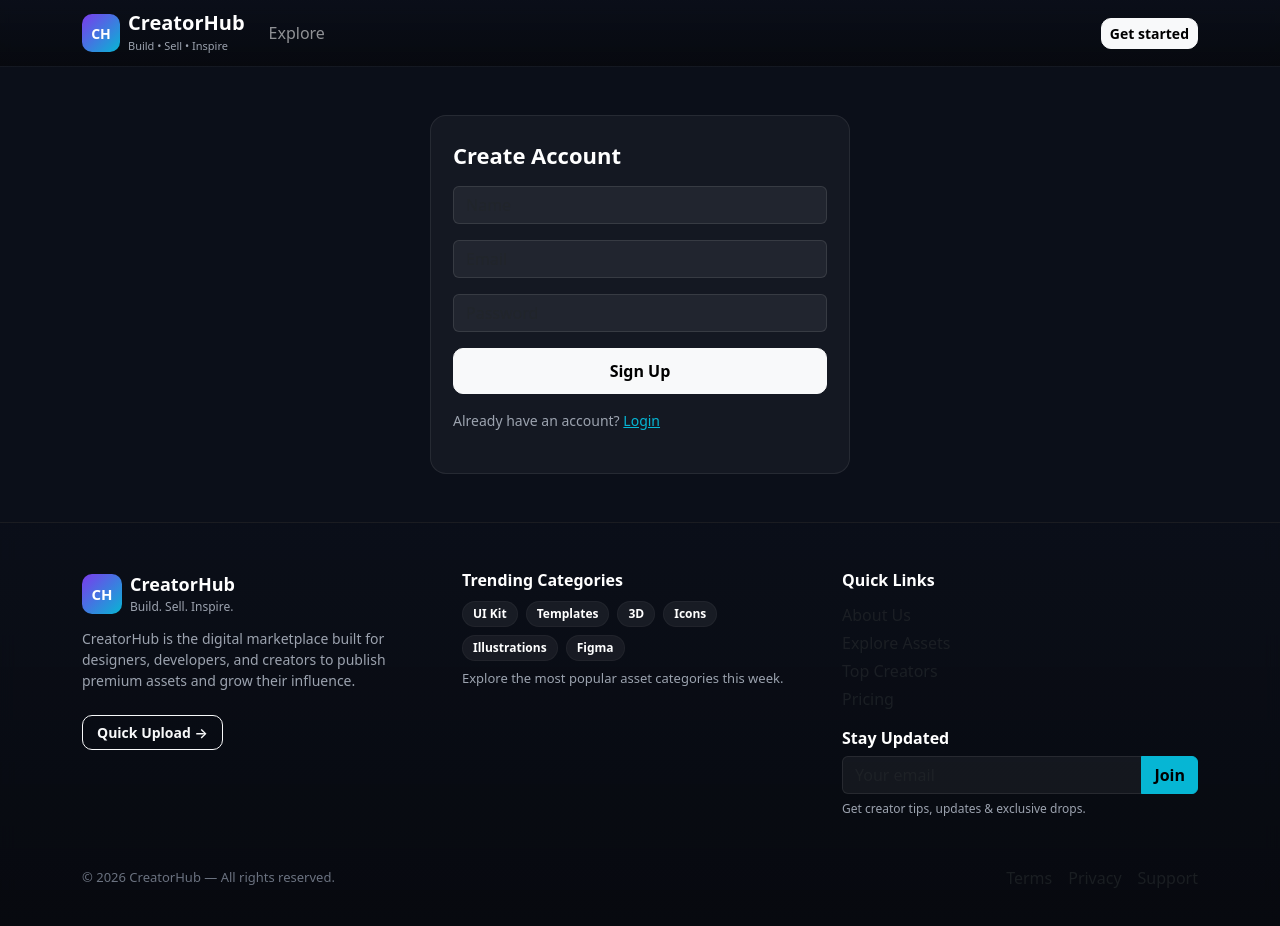
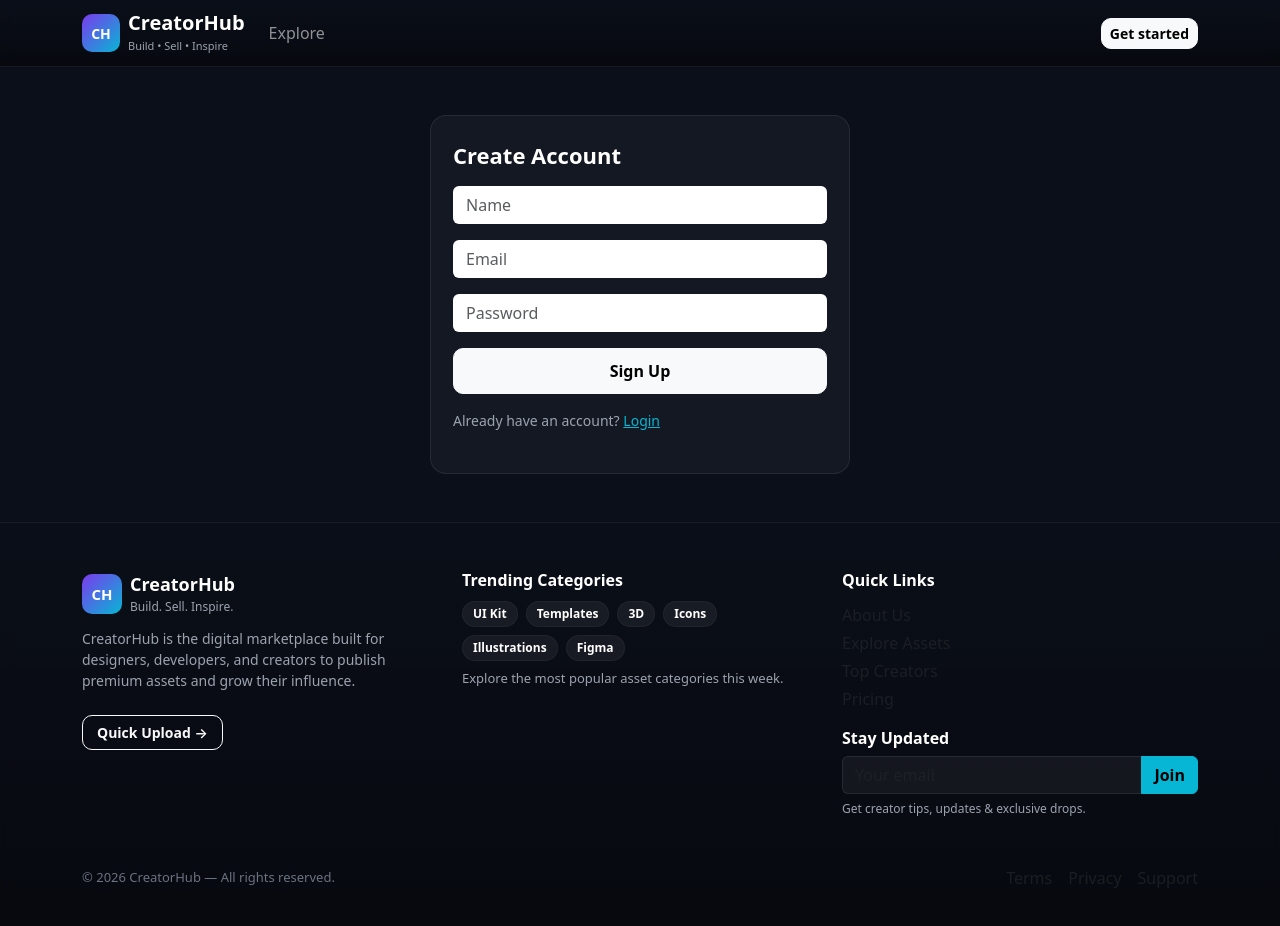
Before and after one commit to Paritosh012/creatorHub, a React app in the folder frontend/: page /register in a window 1280 px wide. Shown: the top 926 px of the page. Built offline with nearby package versions, Linux system fonts and the light colour scheme; no server answers; the HTML template or start-up script is replaced by a standard one.

Commit message:
Cleeaning code

```diff
--- a/frontend/src/pages/Auth/Login.jsx
+++ b/frontend/src/pages/Auth/Login.jsx
@@ -61,8 +61,9 @@ const Login = () => {
                 onChange={(e) => setEmail(e.target.value)}
                 required
                 style={{
+                  color: "rgba(255,255,255,0.06)",
                   border: "1px solid rgba(255,255,255,0.1)",
-                  color: "#fff",
+                  background: "#fff",
                 }}
               />
             </Form.Group>
@@ -75,8 +76,9 @@ const Login = () => {
                 onChange={(e) => setPassword(e.target.value)}
                 required
                 style={{
+                  color: "rgba(255,255,255,0.06)",
                   border: "1px solid rgba(255,255,255,0.1)",
-                  color: "#fff",
+                  background: "#fff",
                 }}
               />
             </Form.Group>
--- a/frontend/src/pages/Auth/Register.jsx
+++ b/frontend/src/pages/Auth/Register.jsx
@@ -67,9 +67,9 @@ const Register = () => {
                 onChange={(e) => setName(e.target.value)}
                 required
                 style={{
-                  background: "rgba(255,255,255,0.06)",
+                  color: "rgba(255,255,255,0.06)",
                   border: "1px solid rgba(255,255,255,0.1)",
-                  color: "#fff",
+                  background: "#fff",
                 }}
               />
             </Form.Group>
@@ -82,9 +82,9 @@ const Register = () => {
                 onChange={(e) => setEmail(e.target.value)}
                 required
                 style={{
-                  background: "rgba(255,255,255,0.06)",
+                  color: "rgba(255,255,255,0.06)",
                   border: "1px solid rgba(255,255,255,0.1)",
-                  color: "#fff",
+                  background: "#fff",
                 }}
               />
             </Form.Group>
@@ -97,9 +97,9 @@ const Register = () => {
                 onChange={(e) => setPassword(e.target.value)}
                 required
                 style={{
-                  background: "rgba(255,255,255,0.06)",
+                  color: "rgba(255,255,255,0.06)",
                   border: "1px solid rgba(255,255,255,0.1)",
-                  color: "#fff",
+                  background: "#fff",
                 }}
               />
             </Form.Group>
```
